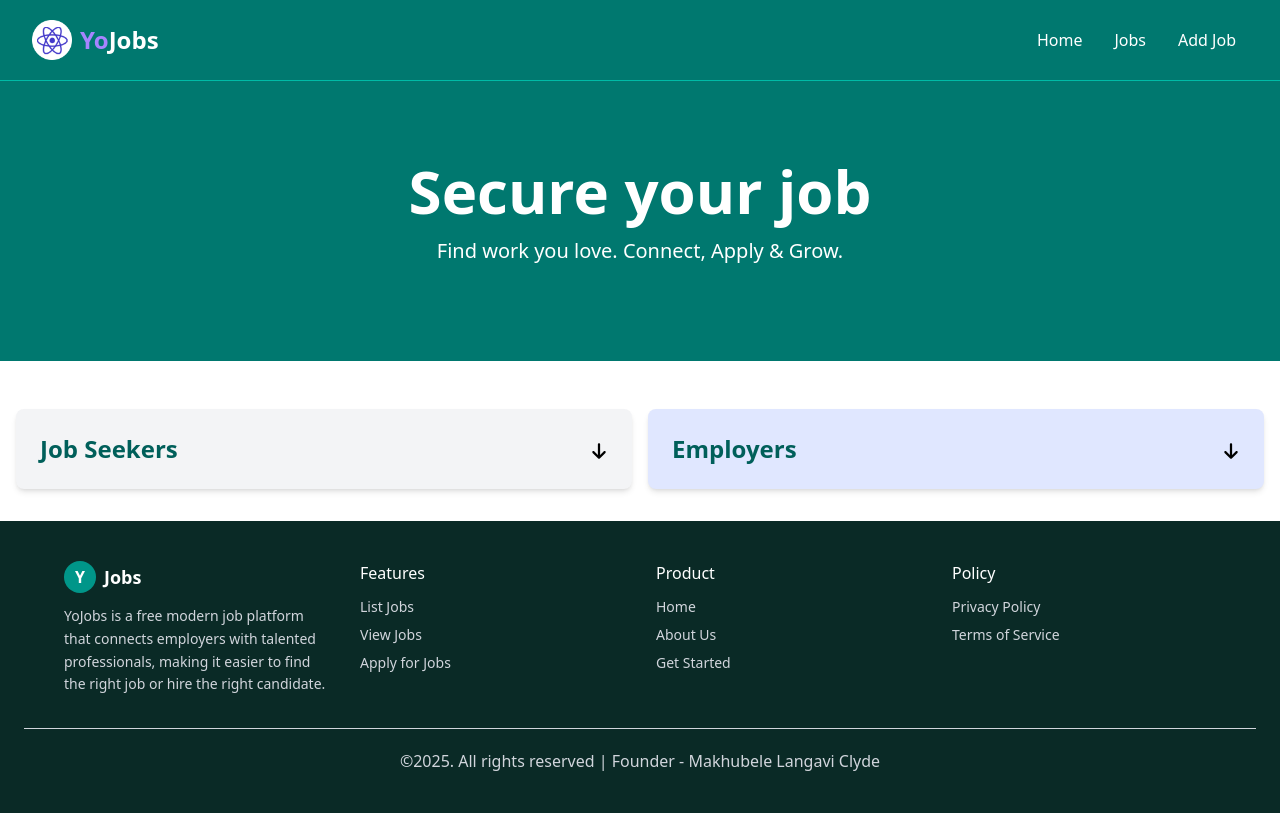
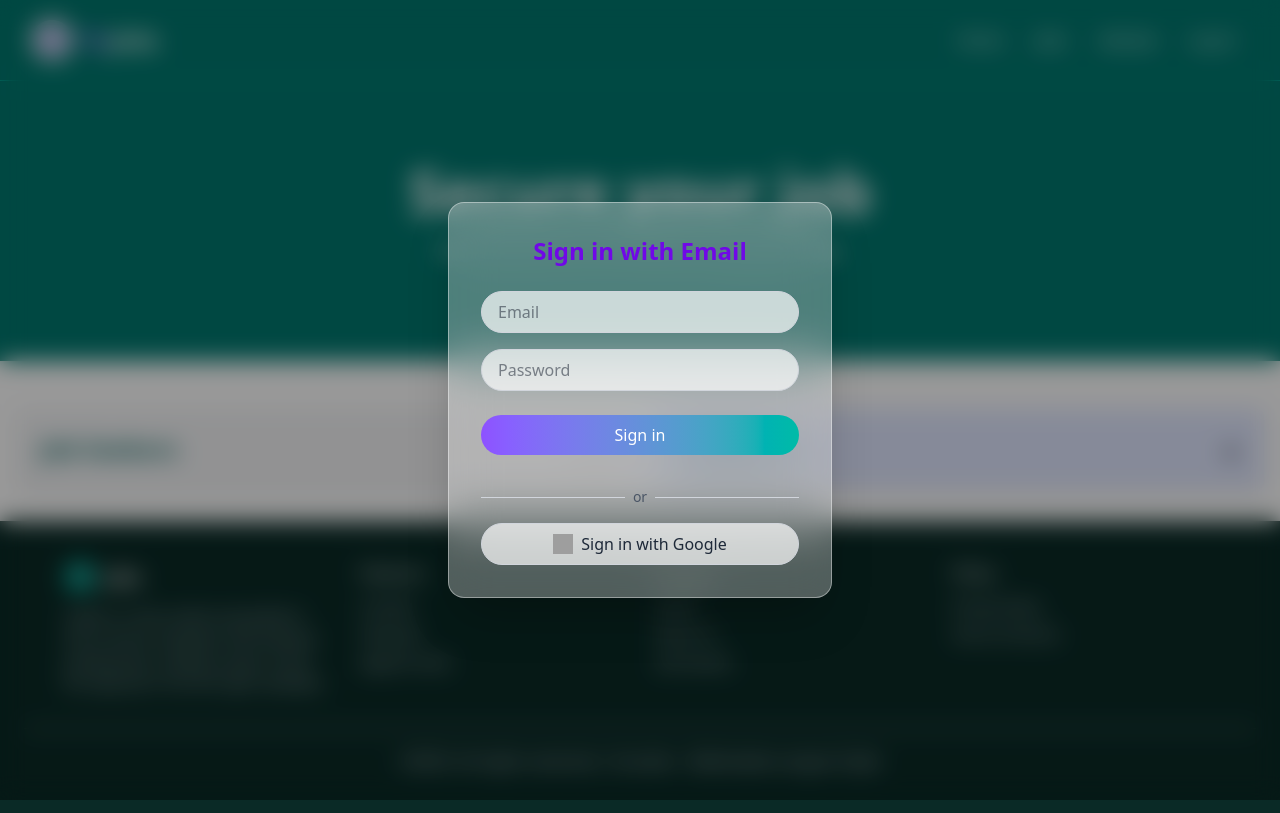
Before and after one commit to Mugwena14/YoJobs, a React (Vite) app: page / in a window 1280 px wide. Built offline with nearby package versions, Linux system fonts and the light colour scheme; grey boxes are pictures that could not be loaded.

Commit message:
Added the login feature

```diff
--- a/src/Components/Hero.jsx
+++ b/src/Components/Hero.jsx
@@ -1,4 +1,5 @@
 import Cards from "./Cards"
+import LogIn from "./LogIn";
 
 const Hero = () => {
     return (
@@ -23,6 +24,7 @@ const Hero = () => {
             </div>
         </section>
         <Cards/>
+        <LogIn/>
 
         </div>
     )
--- /dev/null
+++ b/src/Components/LogIn.jsx
@@ -0,0 +1,100 @@
+import { useState } from "react";
+import { useNavigate } from "react-router-dom"
+import { auth, googleProvider } from "../config/firebase";
+import { createUserWithEmailAndPassword, signInWithPopup } from "firebase/auth";
+
+const LogIn = () => {
+    const [email, setEmail] = useState("");
+    const [password, setPassword] = useState("");
+    const [error, setError] = useState("");
+    const [showLogin, setShowLogin] = useState(true)
+    const navigate = useNavigate();
+
+    const handleEmailLogin = async (e) => {
+        e.preventDefault();
+        try {
+        await createUserWithEmailAndPassword(auth, email, password);
+        setShowLogin(false)
+        // success: redirect or close modal
+        } catch (err) {
+        setError("Invalid email or password");
+        }
+        navigate("/index");
+    };
+
+    const handleGoogleLogin = async () => {
+        try {
+        await signInWithPopup(auth, googleProvider);
+        setShowLogin(false)
+        // success: redirect or close modal
+        } catch (err) {
+        setError("Google sign-in failed");
+        }
+        navigate("/index");
+    };
+
+    if (!showLogin) return null
+
+    return (
+        <div className="fixed inset-0 z-50 flex items-center justify-center">
+            {/* Background overlay */}
+            <div className="absolute inset-0 bg-black/40 backdrop-blur-md"></div>
+
+            {/* Login form */}
+            <div className="relative backdrop-blur-xl bg-white/30 shadow-2xl rounded-2xl p-8 w-96 border border-white/40">
+                <h2 className="text-2xl font-semibold text-center text-violet-700 mb-6">
+                Sign in with Email
+                </h2>
+
+                {error && (
+                <p className="text-red-500 text-sm mb-4 text-center">{error}</p>
+                )}
+
+                <form onSubmit={handleEmailLogin}>
+                <input
+                    type="email"
+                    placeholder="Email"
+                    value={email}
+                    onChange={(e) => setEmail(e.target.value)}
+                    className="w-full px-4 py-2 mb-4 text-gray-900 border border-gray-300 rounded-full focus:outline-none focus:ring-2 focus:ring-violet-400 bg-white/70"
+                />
+                <input
+                    type="password"
+                    placeholder="Password"
+                    value={password}
+                    onChange={(e) => setPassword(e.target.value)}
+                    className="w-full px-4 py-2 mb-6 text-gray-900 border border-gray-300 rounded-full focus:outline-none focus:ring-2 focus:ring-teal-400 bg-white/70"
+                />
+                <button
+                    type="submit"
+                    className="w-full py-2 mb-4 rounded-full bg-gradient-to-r from-violet-500 to-teal-500 text-white font-medium hover:opacity-90 transition ease-in-out duration-300"
+                >
+                    Sign in
+                </button>
+                </form>
+
+                <div className="flex items-center my-4">
+                <hr className="flex-grow border-gray-300" />
+                <span className="mx-2 text-gray-600 text-sm">or</span>
+                <hr className="flex-grow border-gray-300" />
+                </div>
+
+                <button
+                onClick={handleGoogleLogin}
+                className="w-full py-2 flex items-center justify-center gap-2 border border-gray-300 rounded-full text-gray-800 font-medium bg-white/70 hover:bg-white/90 transition ease-in-out duration-300"
+                >
+                <img
+                    src="https://www.svgrepo.com/show/355037/google.svg"
+                    alt="Google"
+                    className="w-5 h-5"
+                />
+                Sign in with Google
+                </button>
+            </div>
+        </div>
+
+    );
+}
+
+
+export default LogIn;
--- a/src/Components/NavBar.jsx
+++ b/src/Components/NavBar.jsx
@@ -35,6 +35,10 @@ const NavBar = () => {
                             to="/add-job"
                             className="text-white transition ease-in-out duration-300 hover:text-violet-600 rounded-md px-3 py-2"
                             >Add Job</Link>
+                            <Link
+                            to="/log-in"
+                            className="text-white transition ease-in-out duration-300 hover:text-violet-600 rounded-md px-3 py-2"
+                            >Log In</Link>
                         </div>
                         </div>
                     </div>
--- a/src/config/firebase.js
+++ b/src/config/firebase.js
@@ -2,6 +2,7 @@
 import { initializeApp } from "firebase/app";
 import { getAnalytics } from "firebase/analytics";
 import { getFirestore } from "firebase/firestore"
+import { GoogleAuthProvider, getAuth } from "firebase/auth";
 // TODO: Add SDKs for Firebase products that you want to use
 // https://firebase.google.com/docs/web/setup#available-libraries
 
@@ -22,3 +23,5 @@ const app = initializeApp(firebaseConfig);
 const analytics = getAnalytics(app);
 
 export const db = getFirestore(app);
+export const auth = getAuth(app);
+export const googleProvider = new GoogleAuthProvider();
--- /dev/null
+++ b/src/pages/LogInPage.jsx
@@ -0,0 +1,12 @@
+import React from 'react'
+import LogIn from '../Components/LogIn'
+
+const LogInPage = () => {
+    return (
+        <>
+            <LogIn />
+        </>
+    )
+}
+
+export default LogInPage
```
